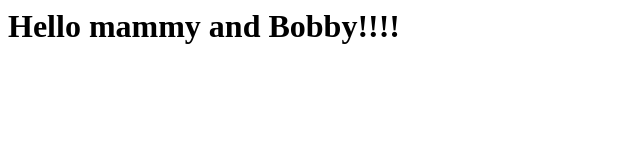
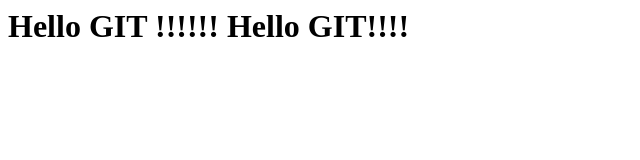
Before and after one commit to yaneproger/cicd, a plain HTML site: page index.html in a window 1280 px wide. Shown: the whole page, without its empty margins (0-640 px from the left). Drawn offline with Linux system fonts and the light colour scheme.

Commit message:
Revert "Revert "next""
This reverts commit 370842e72c8fa02e1430fe3298cc726cbbbe802d.

```diff
--- a/index.html
+++ b/index.html
@@ -1 +1 @@
-<h1>Hello mammy and Bobby!!!!<h1>
+<h1>Hello GIT !!!!!! Hello GIT!!!!<h1>
```
